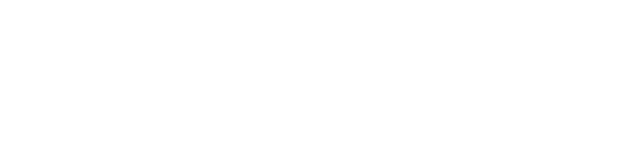
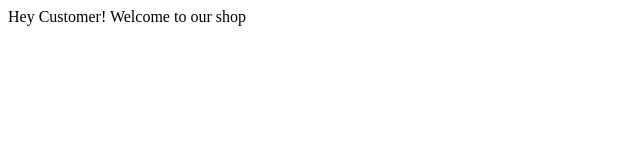
Before and after one commit to teamleaderXYZ/XYZ-Project, a plain HTML site: page index.html in a window 1280 px wide. Shown: the whole page, without its empty margins (0-640 px from the left). Drawn offline with Linux system fonts and the light colour scheme.

Commit message:
Page with greeting header

```diff
--- a/index.html
+++ b/index.html
@@ -4,6 +4,6 @@
   <title>Welcome to XYZ-Lab1</title>
 </head>
 <body>
-
+<h>Hey Customer! Welcome to our shop</h>
 <body>
 </html>
```
